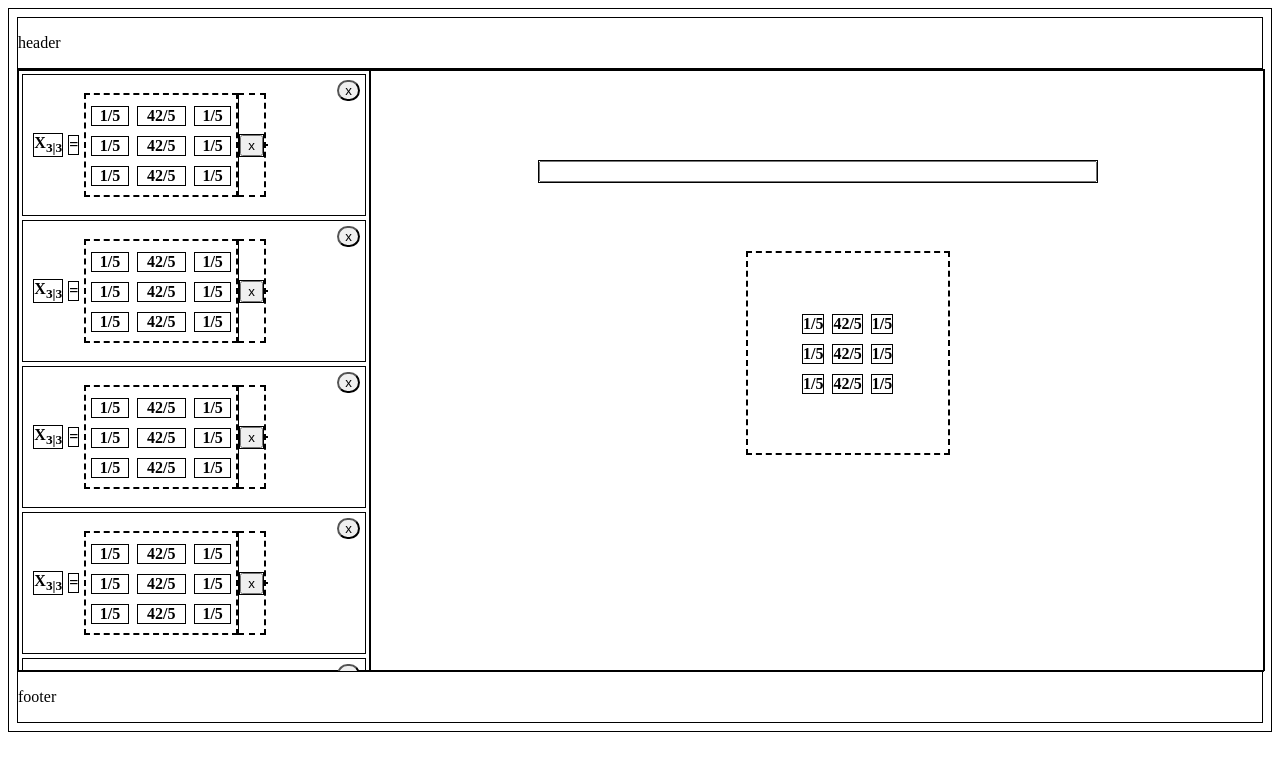
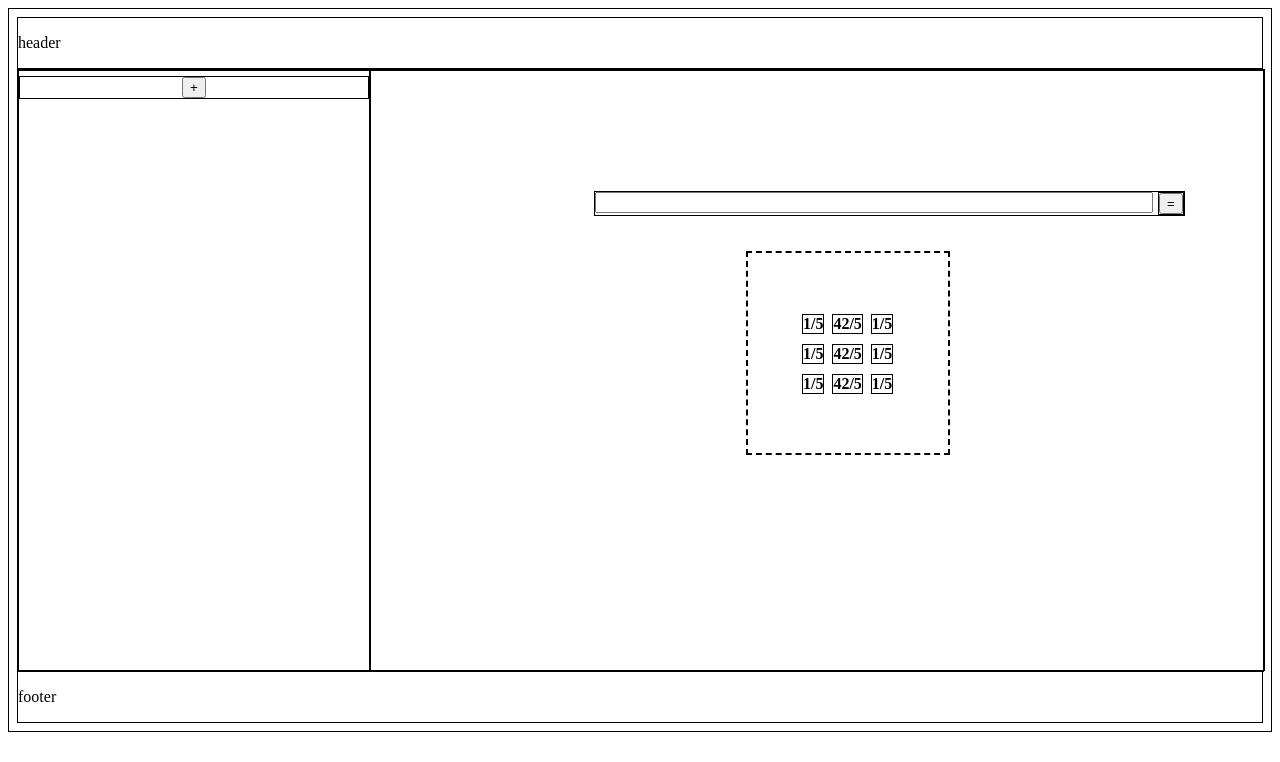
Before and after one commit to MatrixWebApp/Front, a React (Create React App) app: page / in a window 1280 px wide. Shown: the top 762 px of the page. Built offline with nearby package versions, Linux system fonts and the light colour scheme.

Commit message:
implement adding variable, deletion varible

```diff
--- a/package.json
+++ b/package.json
@@ -7,6 +7,7 @@
         "@testing-library/jest-dom": "^5.14.1",
         "@testing-library/react": "^11.2.7",
         "@testing-library/user-event": "^12.8.3",
+        "prop-types": "^15.7.2",
         "react": "^17.0.2",
         "react-dom": "^17.0.2",
         "react-scripts": "4.0.3",
--- a/src/App.js
+++ b/src/App.js
@@ -1,32 +1,50 @@
-import './App.css';
 import Variables from './components/Variables'
 import RightBlock from './components/RightBlock'
+import Variable from './components/Variable'
 import './styles.css'
+import Context from './context'
+
+import React, { useContext } from 'react'
 function App() {
+
+  const [vars, setVars] = React.useState([])
+
+
+
+  function addNewVariable(){
+    setVars(
+       (() => vars.concat([<Variable deleteVariable={deleteVariable} id={Date.now()} key={Date.now()}/>]))()
+    )
+    console.log(vars.length)
+}
+
+  function deleteVariable(id){
+
+  console.log(vars)
+  setVars(
+    vars.filter(variable =>{return variable.props.id != id})
+  )
+
+
+}
   return (
+    <Context.Provider value={{deleteVariable}}>
       <body>
         <header>
           <p>header</p>
         </header>
         <div id="main">
-
-          <Variables />
-
-
-          <div class="input">
-            <form name="expressionField">
-                <input></input>
-            </form>
-          </div>
-
-
+            <Variables vars={vars}
+                      addNewVariable={addNewVariable} />
             <RightBlock />
         </div>
         <footer>
           <p>footer</p>
         </footer>
       </body>
+    </Context.Provider>
   );
+
+
 }
-
 export default App;
--- a/src/components/RightBlock.js
+++ b/src/components/RightBlock.js
@@ -4,6 +4,14 @@ class RightBlock extends Component {
     render(){
         return (
             <div id="rightBlock">
+                <div id="input">
+                    <form name="expressionField">
+                        <input></input>
+                    </form>
+                    <div id="calculateButton">
+                        <button>=</button>
+                    </div>
+                </div>
                 <div id="resultBlock">
                     <table>
                         <tr>
--- a/src/components/Variable.js
+++ b/src/components/Variable.js
@@ -1,9 +1,14 @@
-import React, {Component} from 'react'
+import React, {useContext} from 'react'
+import Context from '../context'
 
-class Variable extends Component {
-    render(){
+function Variable(props){
+
+    const { deleteVariable } = useContext(Context)
+
+    console.log(props)
     return (
-            <div class="variable">
+
+        <div class="variable" id={props.id}>
             <div class="nameBlock">
                 <span class="name">X</span>
                 <sub class="size">
@@ -54,10 +59,10 @@ class Variable extends Component {
                 </div>
             </div>
             <div>
-                    <button class="deleteVariableButton">x</button>
+                <button class="deleteVariableButton" onClick={() => deleteVariable(props.id)}>x</button>
             </div>
         </div>
     )
-    }
+
 }
 export default Variable
--- a/src/components/Variables.js
+++ b/src/components/Variables.js
@@ -1,43 +1,26 @@
 import React, {Component} from 'react'
-import Variable from './Variable'
-
-class Variables extends Component {
-    render(){
+function Variables(props){
     return (
         <div id="variables">
             <table>
+                {
+                    props.vars.map(variable => {
+                        return (
                             <tr>
                                 <th>
-                            <Variable />
+                                    {variable}
                                 </th>
                             </tr>
-                    <tr>
-                        <th>
-                            <Variable />
-                        </th>
-                    </tr>
-                    <tr>
-                        <th>
-                            <Variable />
-                        </th>
-                    </tr>
-                    <tr>
-                        <th>
-                            <Variable />
-                        </th>
-                    </tr>
-                    <tr>
-                        <th>
-                            <Variable />
-                        </th>
-                    </tr>
+                        )
+                    })
+                }
             </table>
-                <div class="addVariableButtonContainer">
-                    <button class="addVariableButton">+</button>
+            <div id="addVariableButtonContainer">
+                <button id="addVariableButton" onClick={props.addNewVariable}>+</button>
             </div>
         </div>
     )
-    }
+
 }
 
 export default Variables
--- /dev/null
+++ b/src/context.js
@@ -0,0 +1,5 @@
+import React from 'react'
+
+const Context = React.createContext()
+
+export default Context
--- a/src/styles.css
+++ b/src/styles.css
@@ -91,7 +91,7 @@ footer {
     border-radius: 50px;
 }
 
-.addVariableButtonContainer {
+#addVariableButtonContainer {
     text-align: center;
     margin-top: 5px;
 }
@@ -108,11 +108,17 @@ footer {
     border: 2px dashed rgb(0, 0, 0);
 }
 
-.input {
+#input {
     position: absolute;
-    left: 42%;
+    display: flex;
+    flex-direction: row;
+    left: 25%;
     z-index: 10;
     top: 20%;
+}
+
+#calculateButton {
+    margin-left: 5px;
 }
 
 input {
```
Also changed, not shown: src/scripts/scripts.js (added, +15 -0 lines). Lines whose indentation alone changed are shown as unchanged.
